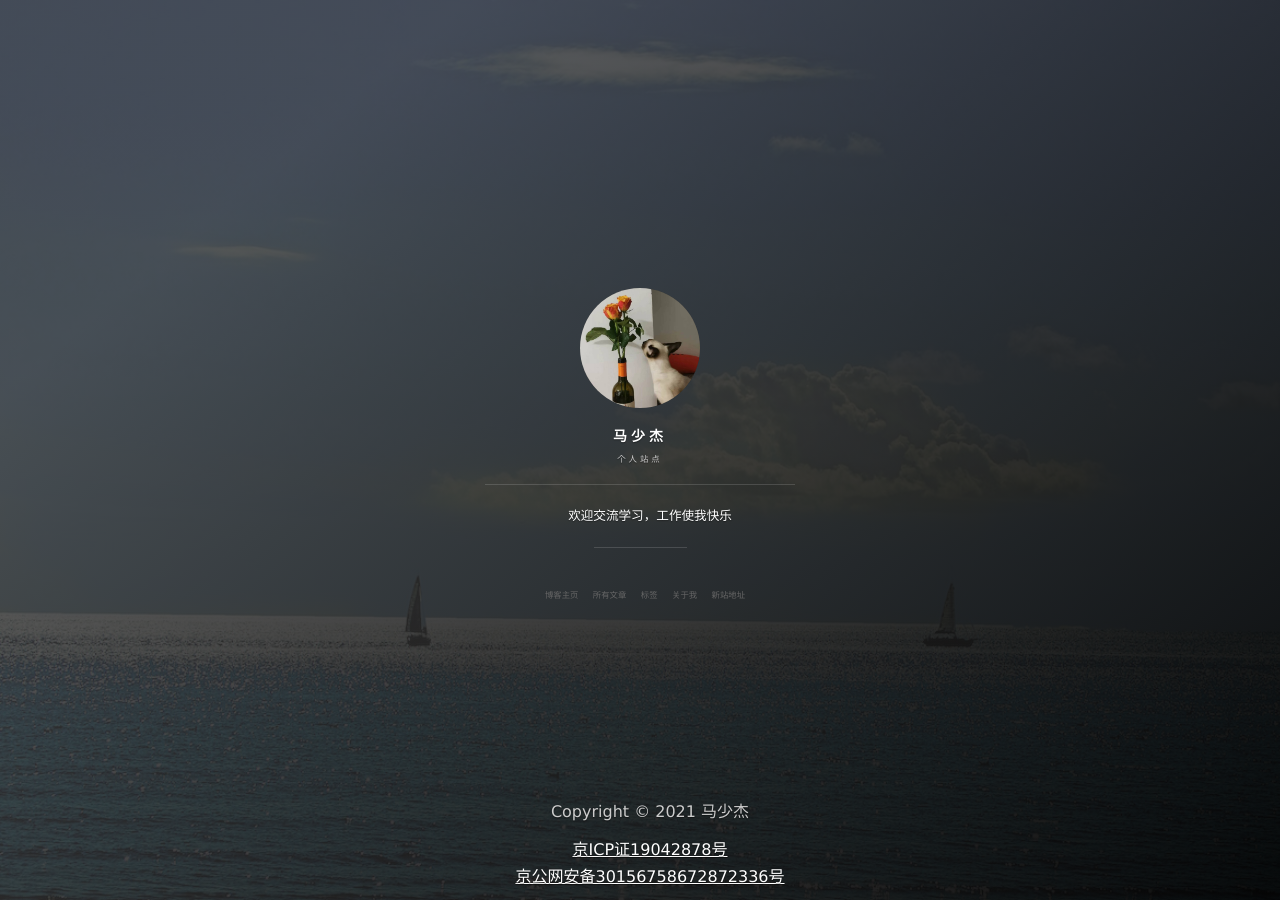
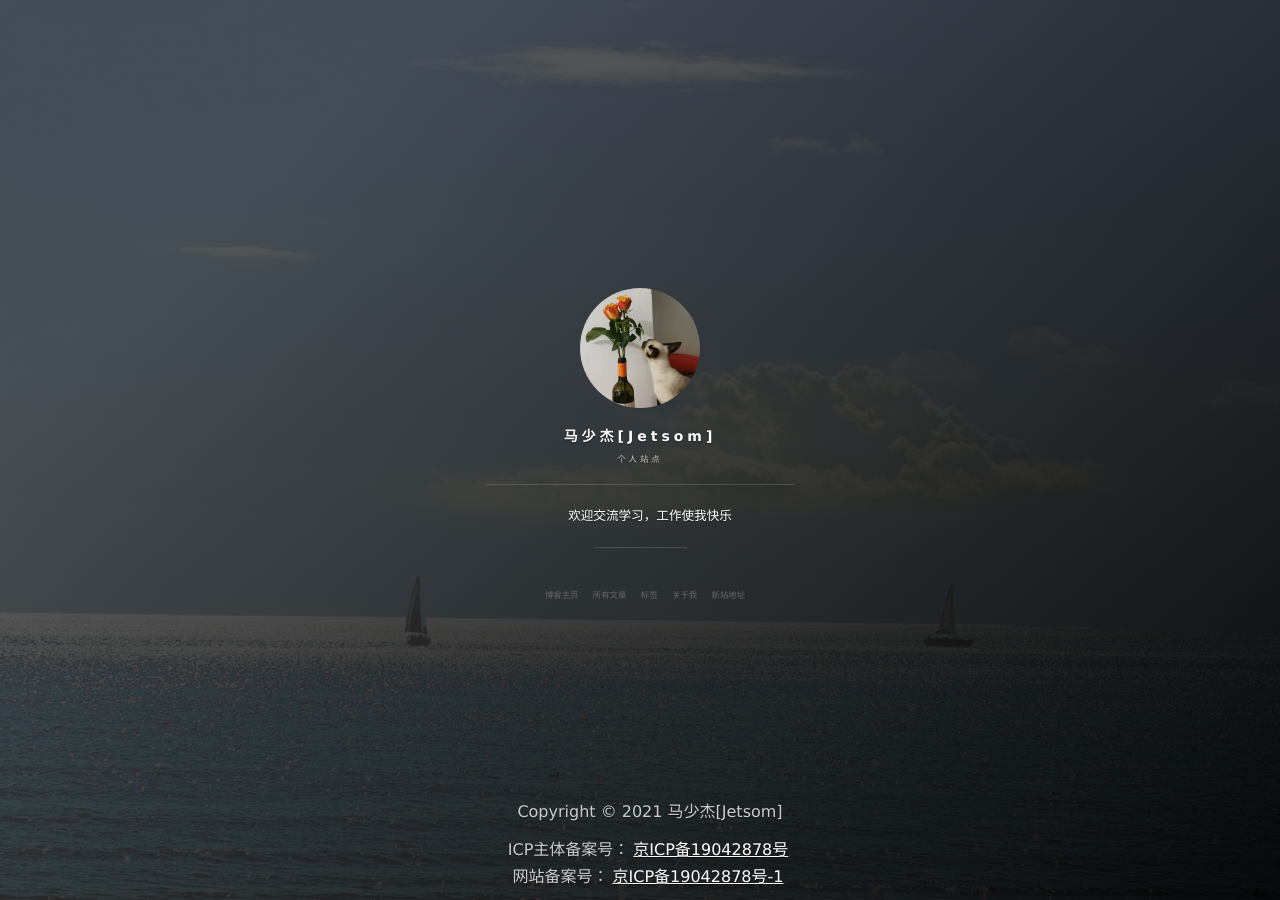
Before and after one commit to JetsomMa/JetsomMa.github.io.old, a Jekyll site: the page built from index.html, in a window 1280 px wide. Built offline with Jekyll 4.4.1, drawn with Linux system fonts in a browser that asks for light colours; the list of posts is cut into pages by our own code.

Commit message:
备案完善

```diff
--- a/_config.yml
+++ b/_config.yml
@@ -1,11 +1,11 @@
 # Basic
-title: 马少杰
+title: 马少杰[Jetsom]
 subtitle: 个人站点
 description: 欢迎交流学习，工作使我快乐
 # 头像里面的标题
 avatarTitle: Jetsoman
 # 头像里面的描述
-avatarDesc: 我是风一样的美男子
+avatarDesc: 帅气而又睿智的我！
 url: "https://mashaojie.club"
 
 # 博客是否自动生成目录，false为不生成
--- a/_includes/footer.html
+++ b/_includes/footer.html
@@ -92,9 +92,9 @@
         Copyright &copy; {{ site.time | date: '%Y' }} {{ site.title }}
       </p>
       <p class="copyright text-muted">
-        <a href="https://beian.miit.gov.cn/#/Integrated/index">京ICP证19042878号</a>
-        <br>
-        <a href="http://www.beian.gov.cn/portal/registerSystemInfo?recordcode=30156758672872336">京公网安备30156758672872336号</a>
+        ICP主体备案号：<a href="https://beian.miit.gov.cn/" target="_blank">京ICP备19042878号</a>
+          <br>
+          网站备案号：<a href="https://beian.miit.gov.cn/" target="_blank">京ICP备19042878号-1</a>
       </p>
     </div>
 
--- a/_includes/side-panel.html
+++ b/_includes/side-panel.html
@@ -63,10 +63,9 @@
           Copyright &copy; {{ site.time | date: '%Y' }} {{ site.title }}
         </p>
         <p class="copyright text-muted">
-          <a href="https://beian.miit.gov.cn/#/Integrated/index">京ICP证19042878号</a>
+          ICP主体备案号：<a href="https://beian.miit.gov.cn/" target="_blank">京ICP备19042878号</a>
           <br>
-          <a
-            href="http://www.beian.gov.cn/portal/registerSystemInfo?recordcode=30156758672872336">京公网安备30156758672872336号</a>
+          网站备案号：<a href="https://beian.miit.gov.cn/" target="_blank">京ICP备19042878号-1</a>
         </p>
       </div>
       {% endif %}
```
